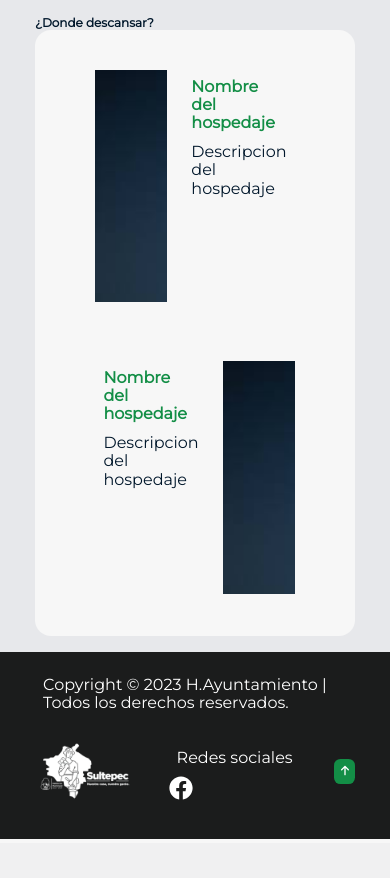
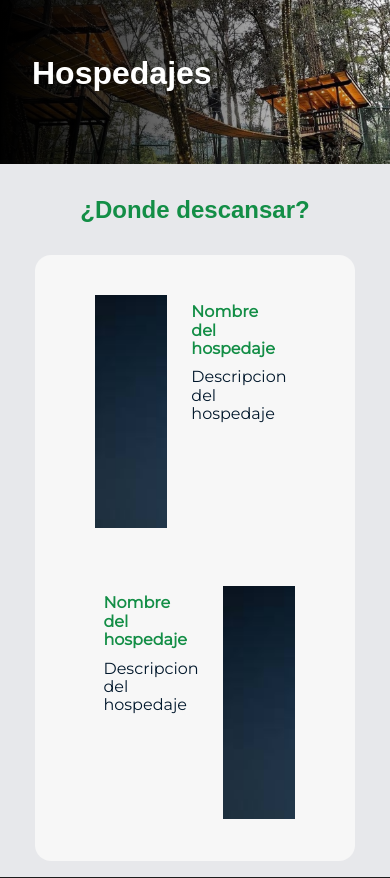
Before and after one commit to angelcruz07/WebSite-Turismo, a PHP site: page /WebSite-Turismo/php/lodging.php in a window 390 px wide. Shown: the part 73-951 px from the top of the page. Before the commit the page ends 912 px from the top, so only its background shows below. Run offline with PHP 8.4, Linux system fonts and the light colour scheme.

Commit message:
Arreglo del titulo responsive en las portadas de las paginas

```diff
--- a/assets/css/services.css
+++ b/assets/css/services.css
@@ -6,69 +6,11 @@
   display:flex;
 }
 
+.container-services{
+  padding: var(--standard-padding);
 
-
-
-
-
-
-
-
-
-
-
-
-
-.container-front-page {
-    position: relative;
-    width: 100%;
-    height: 100%;
-    overflow: hidden;
 }
 
-.title-front-page{
-    color: #fff;
-    font-family: var(--font-primary);
-    text-align: right;
-    display: flex;
-    align-items: center;
-    justify-content: center;
-    height: 90%;
-    font-size: 4rem;
-    margin-left: 15rem;
-    position: absolute;
-    z-index: 1;
-}
-
-.degraded {
-    position: absolute;
-    top: 0;
-    left: 0;
-    width: 100%;
-    height: 100%;
-    background: linear-gradient(to left, transparent, rgb(0, 0, 0));
-    z-index: 1;
-}
-.image-front-page {
-    width: 100%;
-    height: 20%;
-    object-fit: cover;
-    display: block;
-    z-index: 2;
-
-}
-.container-services{
-  padding: var(--standard-padding);
-width: 100%;
-}
-.title h1{
-    text-align: center;
-    color: var(--color-titles);
-    padding: var(--standard-padding);
-    font-family: var(--font-primary);
-    font-size: 4rem;
-
-}
 .services{
  width: 100%;
 }
--- a/partials/header2.php
+++ b/partials/header2.php
@@ -19,10 +19,9 @@
   <link rel="stylesheet" href="<?php echo $url; ?>/assets/css/lodging.css" type="text/css">
   <link rel="stylesheet" href="<?php echo $url; ?>/assets/css/services.css" type="text/css">
   <link rel="stylesheet" href="<?php echo $url; ?>/assets/css/blog.css" type="text/css">
-  <script defer src="<?php echo $url; ?>/assets/js/blog.js"></script>
   <link rel="stylesheet" href="<?php echo $url; ?>/assets/css/login.css" type="text/css">
   <link rel="stylesheet" href="<?php echo $url; ?>/assets/css/footer.css" type="text/css">
-
+  <script defer src="<?php echo $url; ?>/assets/js/blog.js"></script>
   <title>Visita sultepec</title>
 </head>
 <body>
--- a/partials/navbar.php
+++ b/partials/navbar.php
@@ -23,7 +23,7 @@ $url = "http://" . $_SERVER['HTTP_HOST'] . "/WebSite-Turismo";
                     <ul>
                         <li><a href="<?php echo $url; ?>/php/attractive.php">Lugares</a></li>
                         <li><a href="<?php echo $url; ?>/php/gastronomy.php">Gastronomía</a></li>
-                        <li><a href="#">Hospedaje</a></li>
+                        <li><a href="<?php echo $url; ?>/php/lodging.php"">Hospedaje</a></li>
                     </ul>
                 </li>
                 <li class="margin-left"><a href="#">Blog</a></li>
--- a/php/lodging.php
+++ b/php/lodging.php
@@ -1,12 +1,18 @@
 <?php
 require "../partials/header2.php";
 require "../partials/navbar.php";
-$url = "http://" . $_SERVER['HTTP_HOST'] . "/WebSite-Turismo";
 ?>
 
+<div class="container-front-page">
+  <div class="degraded"></div>
+  <div class="title-front-page">
+    <h1>Hospedajes </h1>
+  </div>
+  <img src="<?php echo $url ?>/assets/imgLodging/portada.jpg" alt="Portada de gastronomia" title="Gastronomia" class="image-front-page">
+</div>
 
 <section class="lodging" id="lodging">
-    <h2>¿Donde descansar?</h2>
+    <h1 class="title-index">¿Donde descansar?</h1>
     <div class="container-lodging">
 <!--  copear formato lodging box -->
         <div class="lodging-box">
```
Also changed, not shown: assets/imgLodging/portada.jpg (added).
